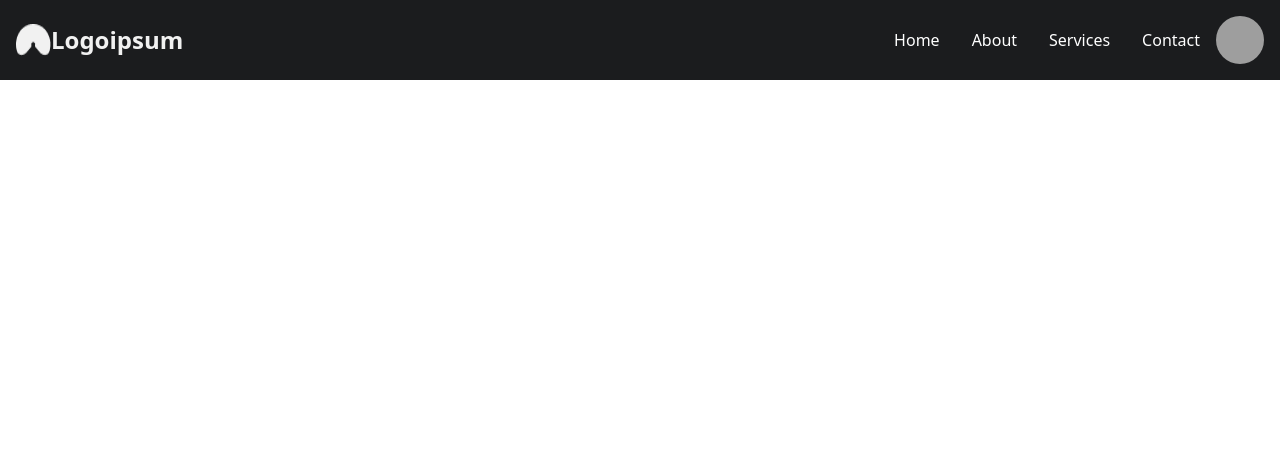
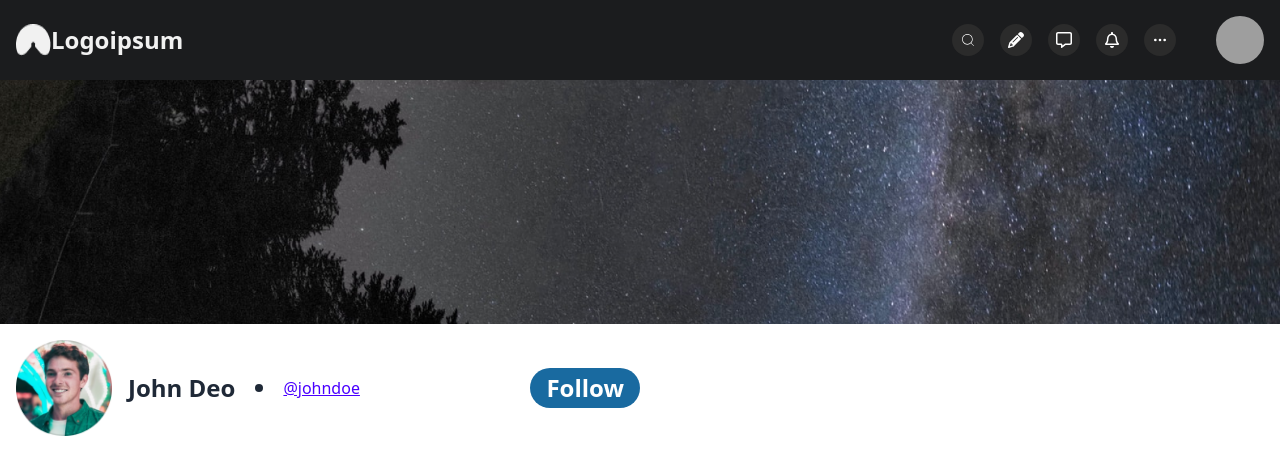
Before and after one commit to Mehebul02/user-profile, a React (Vite) app: page / in a window 1280 px wide. Shown: the top 474 px of the page. Built offline with nearby package versions, Linux system fonts and the light colour scheme; grey boxes are pictures that could not be loaded.

Commit message:
button added

```diff
--- a/src/App.jsx
+++ b/src/App.jsx
@@ -1,10 +1,14 @@
+import Banner from "./ui/Banner"
 import Header from "./ui/Header"
 
 function App() {
 
   return (
     <main>
+      {/* header  */}
     <Header/>
+    {/* Banner  */}
+    <Banner/>
     </main>
   )
 }
--- /dev/null
+++ b/src/ui/Banner.jsx
@@ -0,0 +1,35 @@
+import { GoDotFill } from 'react-icons/go';
+import banner from '../assets/images/Profile Background.png'
+import profile from '../assets/images/Profile.png'
+const Banner = () => {
+    return (
+        <div className=''>
+           <div className=' relative' >
+           <img src={banner} alt="banner" className='' />
+           </div>
+           <div className='max-w-screen-xl mx-auto p-4'>
+            {/* text content  */}
+          <div className=' w-1/2 flex items-center justify-between'>
+          <div className='  flex items-center gap-4'>
+           <img src={profile} alt="profile" className='w-16 lg:w-24 text-center top-40 lg:top-80   ' />
+         <h1 className='lg:text-2xl font-bodyFont font-bold'>John Deo</h1>
+         <GoDotFill/>
+         <p className='btn-link'>@johndoe</p>
+           </div>
+           <button className='px-4 py-1 text-2xl text-white font-semibold font-bodyFont bg-[#196AA0] rounded-full'>Follow</button>
+          </div>
+          {/* <h1>Astrophotographer 🌌
+          Gamer 👾</h1> */}
+          {/* video content  */}
+          <div>
+
+          </div>
+
+          </div>
+
+
+        </div>
+    );
+};
+
+export default Banner;
--- a/src/ui/Header.jsx
+++ b/src/ui/Header.jsx
@@ -1,57 +1,21 @@
-import { AiOutlineMenu } from 'react-icons/ai';
 import logo from '../assets/images/logo.png'
-import Container from './Container';
-import { BiDotsHorizontalRounded } from 'react-icons/bi';
 import { useState } from 'react';
+import { HiOutlineDotsHorizontal } from 'react-icons/hi';
+import { FaRegBell } from 'react-icons/fa';
+import { CiSearch } from 'react-icons/ci';
+import { FaPencil, FaRegMessage } from 'react-icons/fa6';
 const Header = () => {
     const [isOpen, setIsOpen] = useState(false);
     return (
-//         <div className='bg-primaryColor '>
-
-// <div className="navbar max-w-screen-xl mx-auto">
-//   <div className="navbar-start">
-//     <div className="dropdown">
-//       <div tabIndex={0} role="button" className="btn btn-ghost lg:hidden">
-//       <AiOutlineMenu className='text-white text-2xl' />
-//       </div>
-//       <ul
-//         tabIndex={0}
-//         className="menu menu-sm dropdown-content bg-base-100 rounded-box z-[1] mt-3 w-52 p-2 shadow">
-//         <div>
-//             <li><BiDotsHorizontalRounded/></li>
-//         </div>
-//       </ul>
-//     </div>
-//     <a className="btn btn-ghost text-xl"><img src={logo} alt="logo" /></a>
-//     <h1 className='lg:text-2xl text-[#F1F1F1] font-bold font-bodyFont '>Logoipsum</h1>
-//   </div>
-//   <div className="navbar-end hidden lg:flex">
-//     <ul className="menu menu-horizontal px-1">
-//     <div className='text-white'>
-//             <li><BiDotsHorizontalRounded className='text-white'/></li>
-//             <li>asdfasdf</li>
-//         </div>
-//     </ul>
-//   </div>
-//   <div className="navbar-end">
-//   <div className="avatar">
-//   <div className="avatar">
-//   <div className="w-12 rounded-full">
-//     <img src="https://img.daisyui.com/images/stock/photo-1534528741775-53994a69daeb.jpg" />
-//   </div>
-// </div>
-// </div>
-//   </div>
-// </div>
-//         </div>
 
 <nav className="bg-primaryColor p-4">
-<div className="container mx-auto flex justify-between items-center">
+<div className="max-w-screen-xl mx-auto flex justify-between items-center ">
   <div className="text-white text-xl font-bold flex">
     <img src={logo} alt="" />
   <h1 className='lg:text-2xl text-[#F1F1F1] font-bold font-bodyFont '>Logoipsum</h1>
   </div>
-  <div className="md:hidden">
+ <div>
+ <div className="md:hidden">
     <button
       onClick={() => setIsOpen(!isOpen)}
       className="text-white focus:outline-none"
@@ -72,17 +36,23 @@ const Header = () => {
       </svg>
     </button>
   </div>
-  <div className={`md:flex md:items-center ${isOpen ? 'block' : 'hidden'}`}>
-    <a href="/" className="block md:inline-block text-white px-4 py-2 hover:bg-blue-700">Home</a>
-    <a href="/about" className="block md:inline-block text-white px-4 py-2 hover:bg-blue-700">About</a>
-    <a href="/services" className="block md:inline-block text-white px-4 py-2 hover:bg-blue-700">Services</a>
-    <a href="/contact" className="block md:inline-block text-white px-4 py-2 hover:bg-blue-700">Contact</a>
-    <div className="avatar">
+  <div className='flex   items-center gap-10'>
+  <div className={`md:flex md:items-center gap-4 ${isOpen ? 'block' : 'hidden'}`}>
+    <a href="/" className="block md:inline-block text-white p-2 bg-[#2B2B2B] rounded-full"> <CiSearch/></a>
+    <a href="/" className="block md:inline-block text-white p-2 bg-[#2B2B2B] rounded-full"> <FaPencil/></a>
+    <a href="/" className="block md:inline-block text-white p-2 bg-[#2B2B2B] rounded-full"> <FaRegMessage/></a>
+    <a href="/about" className="block md:inline-block text-white p-2 bg-[#2B2B2B] rounded-full"><FaRegBell/></a>
+    <a href="/" className="block md:inline-block text-white p-2 bg-[#2B2B2B] rounded-full"> <HiOutlineDotsHorizontal/></a>
+
+
+  </div>
+  <div className="avatar">
    <div className="w-12 rounded-full">
    <img src="https://img.daisyui.com/images/stock/photo-1534528741775-53994a69daeb.jpg" />
    </div>
    </div>
   </div>
+ </div>
 
 </div>
 
```
Also changed, not shown: src/assets/images/Profile Background.png (added), src/assets/images/Profile.png (added).
